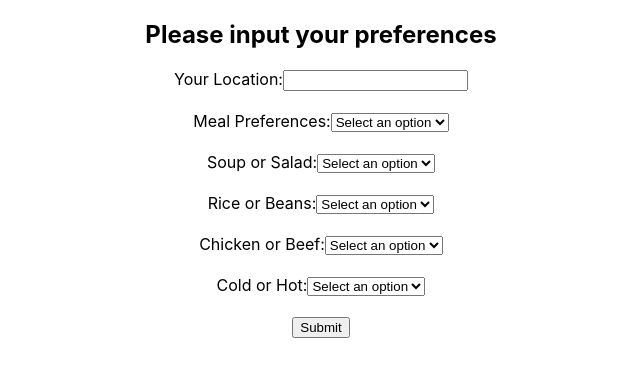
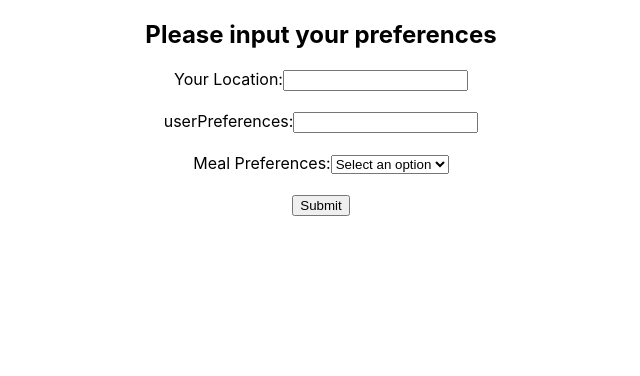
Before and after one commit to iymorshe/IBMealz, a React (Create React App) app: page / in a window 1280 px wide. Shown: the top 376 px of the page, without its empty margins (319-959 px from the left). Built offline with nearby package versions, Linux system fonts and the light colour scheme.

Commit message:
Edited frontend form

```diff
--- a/src/Components/Form.js
+++ b/src/Components/Form.js
@@ -1,39 +1,41 @@
 import React, { useState } from 'react';
 
 function TextBox() {
-    const [mealPreference, setMealPreference] = useState('');
-    const [soupOrSalad, setSoupOrSalad] = useState('');
-    const [riceOrBeans, setRiceOrBeans] = useState('');
-    const [chickenOrBeef, setChickenOrBeef] = useState('');
-    const [coldOrHot, setColdOrHot] = useState('');
+    const [cuisine, setMealPreference] = useState('');
+    // const [soupOrSalad, setSoupOrSalad] = useState('');
+    // const [riceOrBeans, setRiceOrBeans] = useState('');
+    // const [chickenOrBeef, setChickenOrBeef] = useState('');
+    // const [coldOrHot, setColdOrHot] = useState('');
 
     const handleMealPreferenceChange = (event) => {
         setMealPreference(event.target.value);
     };
 
-    const handleSoupOrSaladChange = (event) => {
-        setSoupOrSalad(event.target.value);
-    };
+    // const handleSoupOrSaladChange = (event) => {
+    //     setSoupOrSalad(event.target.value);
+    // };
 
-    const handleRiceOrBeansChange = (event) => {
-        setRiceOrBeans(event.target.value);
-    };
+    // const handleRiceOrBeansChange = (event) => {
+    //     setRiceOrBeans(event.target.value);
+    // };
 
-    const handleChickenOrBeefChange = (event) => {
-        setChickenOrBeef(event.target.value);
-    };
+    // const handleChickenOrBeefChange = (event) => {
+    //     setChickenOrBeef(event.target.value);
+    // };
 
-    const handleColdOrHotChange = (event) => {
-        setColdOrHot(event.target.value);
-    };
+    // const handleColdOrHotChange = (event) => {
+    //     setColdOrHot(event.target.value);
+    // };
 
     const handleSubmit = (event) => {
         event.preventDefault();
         const location = event.target.location.value;
-        const data = { location, mealPreference, soupOrSalad, riceOrBeans, chickenOrBeef, coldOrHot };
+        const userPreferences = event.target.userPreferences.value;
+        const data = { location, cuisine, userPreferences};
         console.log(data);
         fetch('http://localhost:5000/food_input', {
             method: 'POST',
+            mode: 'no-cors',
             headers: {
                 'Content-Type': 'application/json',
             },
@@ -59,8 +61,15 @@ function TextBox() {
                 <br />
                 <div>
                 <label>
+                    userPreferences:
+                    <input type="text" name="userPreferences" />
+                </label>
+                </div>
+                <br />
+                <div>
+                <label>
                     Meal Preferences:
-                    <select value={mealPreference} onChange={handleMealPreferenceChange} name="mealPreferences">
+                    <select value={cuisine} onChange={handleMealPreferenceChange} name="cuisine">
                         <option value="">Select an option</option>
                         <option value="Halal">Halal</option>
                         <option value="Vegan">Vegan</option>
@@ -70,7 +79,7 @@ function TextBox() {
                 </label>
                 </div>
                 <br />
-                <div>
+                {/* <div>
                 <label>
                     Soup or Salad:
                     <select value={soupOrSalad} onChange={handleSoupOrSaladChange} name="soupOrSalad">
@@ -113,7 +122,7 @@ function TextBox() {
                     </select>
                 </label>
                 </div>
-                <br />
+                <br /> */}
                 <input type="submit" value="Submit" />
             </form>
         </div>
```
Also changed, not shown: 1 other file (tests, documents, lock files or other folders).
